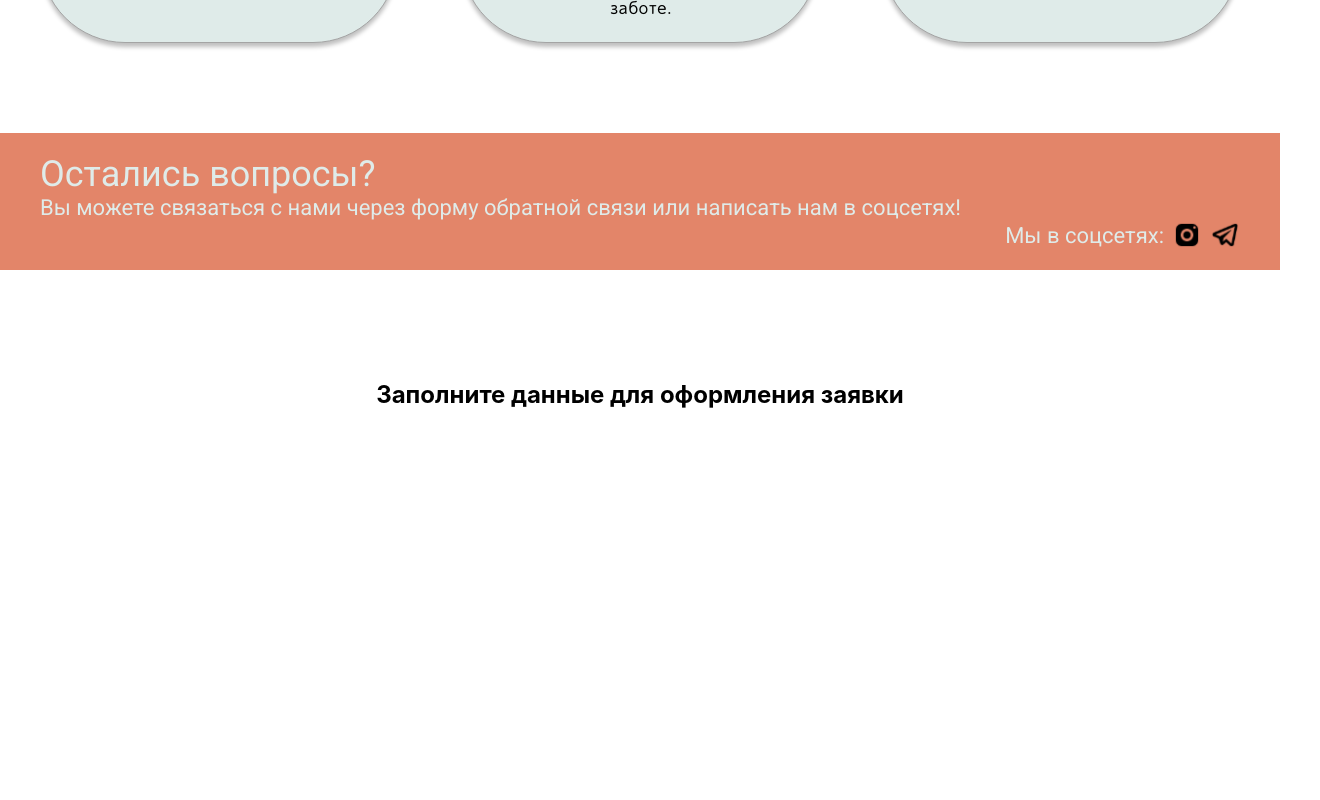
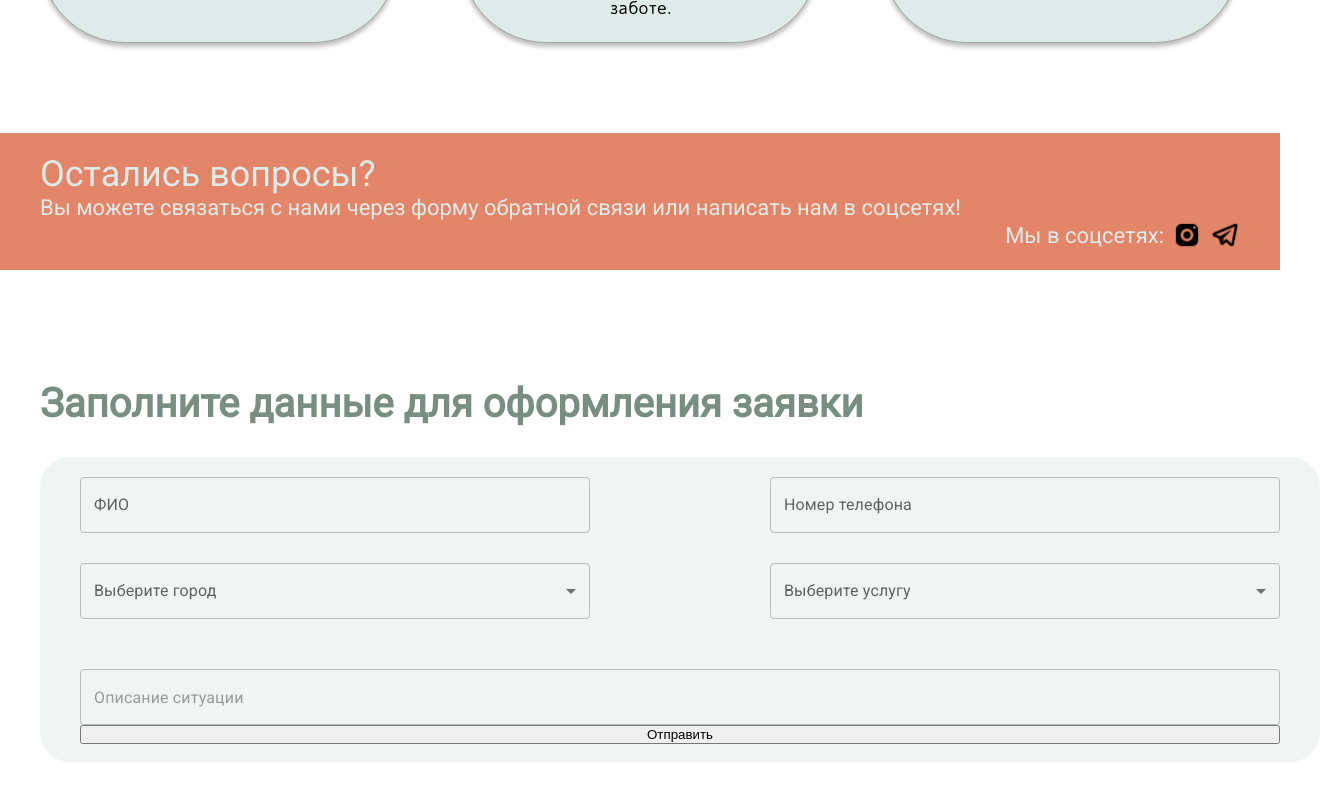
Before and after one commit to DaniilSerga/Babysitter-website, a React (Create React App) app: page / in a window 1280 px wide. Shown: the part 6385-7185 px from the top of the page, 1320 px wide, since content can reach past the window. Before the commit the page ends 6794 px from the top, so only its background shows below. Built offline with nearby package versions, Linux system fonts and the light colour scheme.

Commit message:
feat: add main components

```diff
--- a/package.json
+++ b/package.json
@@ -4,6 +4,10 @@
   "version": "0.1.0",
   "private": true,
   "dependencies": {
+    "@emotion/react": "^11.11.3",
+    "@emotion/styled": "^11.11.0",
+    "@mui/material": "^5.15.2",
+    "@mui/styled-engine-sc": "^6.0.0-alpha.10",
     "@testing-library/jest-dom": "^5.14.1",
     "@testing-library/react": "^13.0.0",
     "@testing-library/user-event": "^13.2.1",
@@ -16,6 +20,7 @@
     "react-dom": "^18.2.0",
     "react-scripts": "5.0.1",
     "sass": "^1.69.5",
+    "styled-components": "^6.1.3",
     "typescript": "^4.4.2",
     "web-vitals": "^2.1.0"
   },
--- /dev/null
+++ b/src/constants/formData.ts
@@ -0,0 +1,11 @@
+export const CITIES = [
+    {id: 0, name: 'Брест'},
+    {id: 1, name: 'Пинск'},
+    {id: 2, name: 'Минск'},
+    {id: 3, name: 'Барановичи'},
+]
+
+export const SERVICES = [
+    {id: 0, name: 'Няня на час'},
+    {id: 1, name: 'Няня на постоянной основе'},
+]
--- a/src/index.css
+++ b/src/index.css
@@ -1,4 +1,5 @@
 @import url('https://fonts.googleapis.com/css2?family=Roboto&display=swap');
+
 @font-face {
   font-family: "klukva";
   src: local("klukva"),
--- a/src/pages/FormSection/FormSection.module.scss
+++ b/src/pages/FormSection/FormSection.module.scss
@@ -4,8 +4,46 @@
     display: flex;
     justify-content: center;
     margin-top: 110px;
+    padding-bottom: 100px;
 }
+
 .contentWrapper {
     max-width: 1200px;
     width: 100%;
+
+    & > h2 {
+        color: $dolphinGray;
+        font-family: Roboto;
+        font-size: 40px;
+        text-align: left;
+    }
 }
+
+.formContainer {
+    display: flex;
+    flex-direction: column;
+    width: 100%;
+    margin-top: 30px;
+    padding: 20px 40px 18px;
+    background-color: rgba($platinum, 0.48);
+    border-radius: 30px;
+
+    & > div:last-of-type {
+        margin-top: 50px;
+    }
+}
+
+.generalInputsWrapper {
+    display: flex;
+    flex-wrap: wrap;
+    gap: 30px 180px;
+
+    & > div {
+        width: 100%;
+        max-width: 510px;
+    }
+}
+
+.selectorContainer {
+    text-align: left;
+}
--- a/src/pages/FormSection/FormSection.tsx
+++ b/src/pages/FormSection/FormSection.tsx
@@ -1,13 +1,90 @@
-import React, {FC} from 'react';
+import React, {FC, useEffect, useState} from 'react';
 
 import styles from './FormSection.module.scss';
+import { FormControl, InputLabel, MenuItem, Select, TextField, private_excludeVariablesFromRoot } from '@mui/material';
+import Application from 'types/application';
+import { CITIES, SERVICES } from 'constants/formData';
 
 const FormSection: FC = () => {
+    const [application, setApplication] = useState<Application>({name: '', phoneNumber: '', city: '', service: '', description: ''});
+
+    const emailAction = () => {
+        console.log('email sent');
+        console.log(application);
+    };
+
+    const handleChange = (type: 'name' | 'phoneNumber' | 'city' | 'serviceType' | 'description', value) => {
+        switch (type) {
+            case 'name':
+                setApplication(prevValue => {
+                    return {...prevValue, name: value};
+                })
+                break;
+            case 'phoneNumber':
+                setApplication(prevValue => {
+                    return {...prevValue, phoneNumber: value};
+                });
+                break;
+            case 'city':
+                setApplication(prevValue => {
+                    return {...prevValue, city: value}
+                })
+                break;
+            case 'serviceType':
+                setApplication((prevValue) => {
+                    return {...prevValue, service: value}
+                })
+                break;
+            case 'description':
+                setApplication(prevValue => {
+                    return {...prevValue, description: value};
+                })
+        }
+    }
+
+    useEffect(() => {
+        console.log(application);
+    }, [application])
     return (
         <section className={styles.sectionContainer}>
             <div className={styles.contentWrapper}>
                 <h2>Заполните данные для оформления заявки</h2>
-
+                <div className={styles.formContainer}>
+                    <div className={styles.generalInputsWrapper}>
+                        <TextField label="ФИО" type="text" onChange={(event) => handleChange('name', event.target.value)} variant='outlined'/>
+                        <TextField label="Номер телефона" type="tel" onChange={(event) => handleChange('phoneNumber', event.target.value)} variant='outlined'/>
+                        <FormControl>
+                            <InputLabel id="demo-simple-select-label">Выберите город</InputLabel>
+                            <Select
+                                className={styles.selectorContainer}
+                                value={application.city}
+                                label="Выберите город"
+                                onChange={(event) => handleChange('city', event.target.value)}
+                            >
+                                {CITIES.map((city) => (
+                                    <MenuItem key={city.id} value={city.name}>{city.name}</MenuItem>
+                                ))}
+                            </Select>
+                        </FormControl>
+                        <FormControl>
+                            <InputLabel id="demo-simple-select-label">Выберите услугу</InputLabel>
+                            <Select
+                                className={styles.selectorContainer}
+                                value={application.service}
+                                label="Выберите услугу"
+                                onChange={(event) => handleChange('serviceType', event.target.value)}
+                            >
+                                {SERVICES.map((service) => (
+                                    <MenuItem key={service.id} value={service.name}>{service.name}</MenuItem>
+                                ))}
+                            </Select>
+                        </FormControl>
+                    </div>
+                    <TextField multiline placeholder='Описание ситуации' inputProps={{maxLength: 10}} onChange={(event) => handleChange('description', event.target.value)}/>
+                    <button onClick={emailAction}>
+                        <p>Отправить</p>
+                    </button>
+                </div>
             </div>
         </section>
     );
--- /dev/null
+++ b/src/types/application.ts
@@ -0,0 +1,7 @@
+export default interface Application {
+    name: string;
+    phoneNumber: string;
+    city: string;
+    service: string;
+    description: string;
+}
--- a/tsconfig.json
+++ b/tsconfig.json
@@ -24,6 +24,9 @@
 		"assets/*": ["src/assets"],
     	"components/*": ["src/components"],
 		"styles/*": ["src/styles"],
+		"constants/*": ["src/constants"],
+		"types/*": ["src/types"],
+		"services/*": ["src/services"],
 	},
 	"include": ["src"]
 }
```
Also changed, not shown: 1 other file (tests, documents, lock files or other folders).
